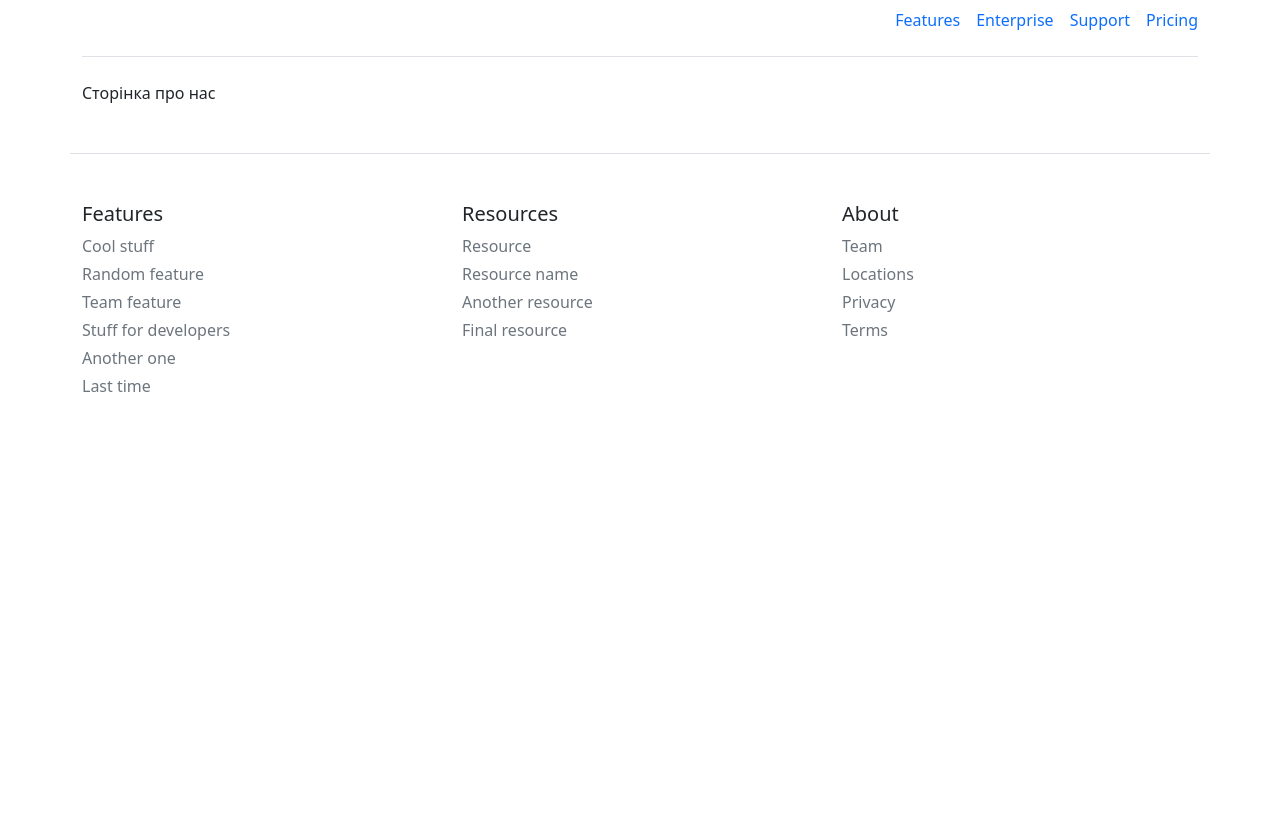
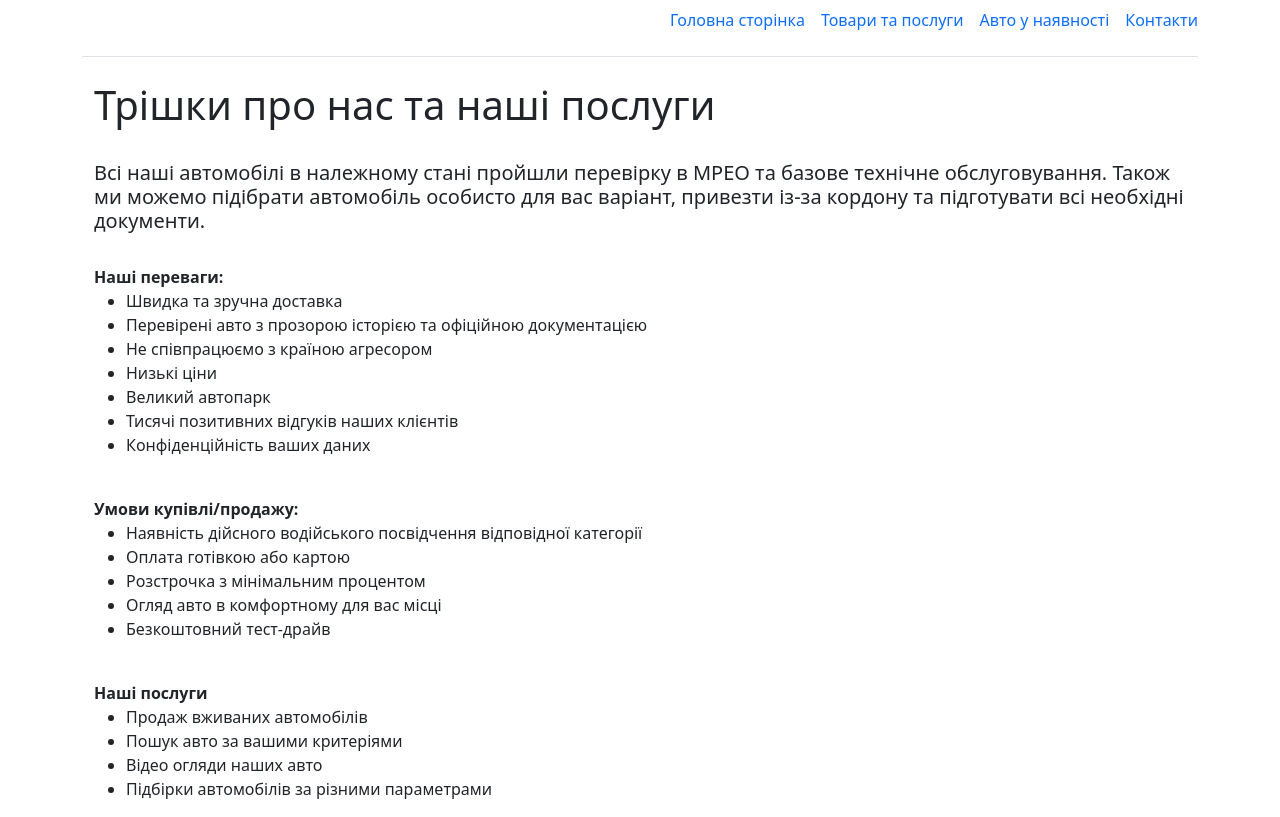
Before and after one commit to Arsen0109/CarMarket, a Flask app: page /about in a window 1280 px wide. Before the commit the page ends 392 px from the top, so only its background shows below. Run offline with Flask 3, Linux system fonts and the light colour scheme.

Commit message:
modify html pages

```diff
--- a/templates/about.html
+++ b/templates/about.html
@@ -1,4 +1,43 @@
 {% extends 'base.html' %}
 
 {% block title %}Про нас{% endblock %}
-{% block head %}Сторінка про нас{% endblock %}
+{% block head %}
+<div class="container">
+    <h1>Трішки про нас та наші послуги</h1>
+    <br>
+    <h5>
+        Всі наші автомобілі в належному стані пройшли перевірку в МРЕО та базове технічне обслуговування.
+        Також ми можемо підібрати автомобіль особисто для вас варіант,
+        привезти із-за кордону та підготувати всі необхідні документи.
+    </h5>
+    <br>
+    <b>Наші переваги: </b>
+    <ul>
+        <li>Швидка та зручна доставка</li>
+        <li>Перевірені авто з прозорою історією та офіційною  документацією</li>
+        <li>Не співпрацюємо з країною агресором</li>
+        <li>Низькі ціни</li>
+        <li>Великий автопарк</li>
+        <li>Тисячі позитивних відгуків наших клієнтів</li>
+        <li>Конфіденційність ваших даних</li>
+    </ul>
+    <br>
+    <b>Умови купівлі/продажу: </b>
+    <ul>
+        <li>Наявність дійсного водійського посвідчення відповідної категорії </li>
+        <li>Оплата готівкою або картою</li>
+        <li>Розстрочка з мінімальним процентом</li>
+        <li>Огляд авто в комфортному для вас місці</li>
+        <li>Безкоштовний тест-драйв</li>
+    </ul>
+    <br>
+    <b>Наші послуги</b>
+    <ul>
+        <li>Продаж вживаних автомобілів</li>
+        <li>Пошук авто за вашими критеріями</li>
+        <li>Відео огляди наших авто</li>
+        <li>Підбірки автомобілів за різними параметрами</li>
+    </ul>
+
+</div>
+{% endblock %}
--- a/templates/base.html
+++ b/templates/base.html
@@ -13,49 +13,49 @@
 <div class="container">
 <div class="d-flex flex-column flex-md-row align-items-center pb-3 mb-4 border-bottom">
       <nav class="d-inline-flex mt-2 mt-md-0 ms-md-auto">
-        <a class="me-3 py-2 link-body-emphasis text-decoration-none" href="#">Features</a>
-        <a class="me-3 py-2 link-body-emphasis text-decoration-none" href="#">Enterprise</a>
-        <a class="me-3 py-2 link-body-emphasis text-decoration-none" href="#">Support</a>
-        <a class="py-2 link-body-emphasis text-decoration-none" href="#">Pricing</a>
+        <a class="me-3 py-2 link-body-emphasis text-decoration-none" href="/">Головна сторінка</a>
+        <a class="me-3 py-2 link-body-emphasis text-decoration-none" href="/about">Товари та послуги</a>
+        <a class="me-3 py-2 link-body-emphasis text-decoration-none" href="/cars">Авто у наявності</a>
+        <a class="py-2 link-body-emphasis text-decoration-none" href="/contacts">Контакти</a>
       </nav>
 </div>
 </div>
 <div class="container">
 {% block head %}{% endblock %}
 </div>
-<div class="container pt-4 my-md-5 pt-md-5 border-top">
-    <div class="row">
-      <div class="col-6 col-md">
-        <h5>Features</h5>
-        <ul class="list-unstyled text-small">
-          <li class="mb-1"><a class="link-secondary text-decoration-none" href="#">Cool stuff</a></li>
-          <li class="mb-1"><a class="link-secondary text-decoration-none" href="#">Random feature</a></li>
-          <li class="mb-1"><a class="link-secondary text-decoration-none" href="#">Team feature</a></li>
-          <li class="mb-1"><a class="link-secondary text-decoration-none" href="#">Stuff for developers</a></li>
-          <li class="mb-1"><a class="link-secondary text-decoration-none" href="#">Another one</a></li>
-          <li class="mb-1"><a class="link-secondary text-decoration-none" href="#">Last time</a></li>
-        </ul>
-      </div>
-      <div class="col-6 col-md">
-        <h5>Resources</h5>
-        <ul class="list-unstyled text-small">
-          <li class="mb-1"><a class="link-secondary text-decoration-none" href="#">Resource</a></li>
-          <li class="mb-1"><a class="link-secondary text-decoration-none" href="#">Resource name</a></li>
-          <li class="mb-1"><a class="link-secondary text-decoration-none" href="#">Another resource</a></li>
-          <li class="mb-1"><a class="link-secondary text-decoration-none" href="#">Final resource</a></li>
-        </ul>
-      </div>
-      <div class="col-6 col-md">
-        <h5>About</h5>
-        <ul class="list-unstyled text-small">
-          <li class="mb-1"><a class="link-secondary text-decoration-none" href="#">Team</a></li>
-          <li class="mb-1"><a class="link-secondary text-decoration-none" href="#">Locations</a></li>
-          <li class="mb-1"><a class="link-secondary text-decoration-none" href="#">Privacy</a></li>
-          <li class="mb-1"><a class="link-secondary text-decoration-none" href="#">Terms</a></li>
-        </ul>
-      </div>
-    </div>
-</div>
+<!--<div class="container pt-4 my-md-5 pt-md-5 border-top">-->
+<!--    <div class="row">-->
+<!--      <div class="col-6 col-md">-->
+<!--        <h5>Features</h5>-->
+<!--        <ul class="list-unstyled text-small">-->
+<!--          <li class="mb-1"><a class="link-secondary text-decoration-none" href="#">Cool stuff</a></li>-->
+<!--          <li class="mb-1"><a class="link-secondary text-decoration-none" href="#">Random feature</a></li>-->
+<!--          <li class="mb-1"><a class="link-secondary text-decoration-none" href="#">Team feature</a></li>-->
+<!--          <li class="mb-1"><a class="link-secondary text-decoration-none" href="#">Stuff for developers</a></li>-->
+<!--          <li class="mb-1"><a class="link-secondary text-decoration-none" href="#">Another one</a></li>-->
+<!--          <li class="mb-1"><a class="link-secondary text-decoration-none" href="#">Last time</a></li>-->
+<!--        </ul>-->
+<!--      </div>-->
+<!--      <div class="col-6 col-md">-->
+<!--        <h5>Resources</h5>-->
+<!--        <ul class="list-unstyled text-small">-->
+<!--          <li class="mb-1"><a class="link-secondary text-decoration-none" href="#">Resource</a></li>-->
+<!--          <li class="mb-1"><a class="link-secondary text-decoration-none" href="#">Resource name</a></li>-->
+<!--          <li class="mb-1"><a class="link-secondary text-decoration-none" href="#">Another resource</a></li>-->
+<!--          <li class="mb-1"><a class="link-secondary text-decoration-none" href="#">Final resource</a></li>-->
+<!--        </ul>-->
+<!--      </div>-->
+<!--      <div class="col-6 col-md">-->
+<!--        <h5>About</h5>-->
+<!--        <ul class="list-unstyled text-small">-->
+<!--          <li class="mb-1"><a class="link-secondary text-decoration-none" href="#">Team</a></li>-->
+<!--          <li class="mb-1"><a class="link-secondary text-decoration-none" href="#">Locations</a></li>-->
+<!--          <li class="mb-1"><a class="link-secondary text-decoration-none" href="#">Privacy</a></li>-->
+<!--          <li class="mb-1"><a class="link-secondary text-decoration-none" href="#">Terms</a></li>-->
+<!--        </ul>-->
+<!--      </div>-->
+<!--    </div>-->
+<!--</div>-->
 
 </body>
 </html>
```
Also changed, not shown: templates/contact.html (+13 -1 lines), templates/index.html (+16 -1 lines).
